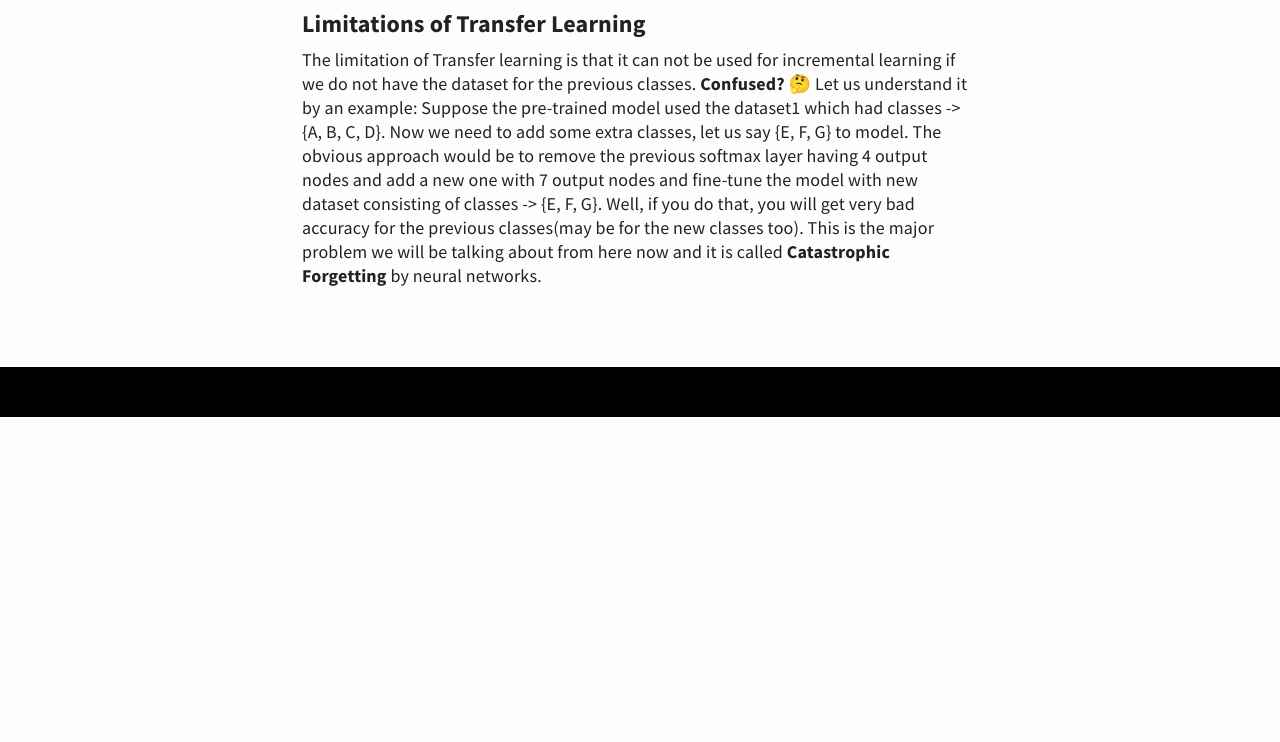
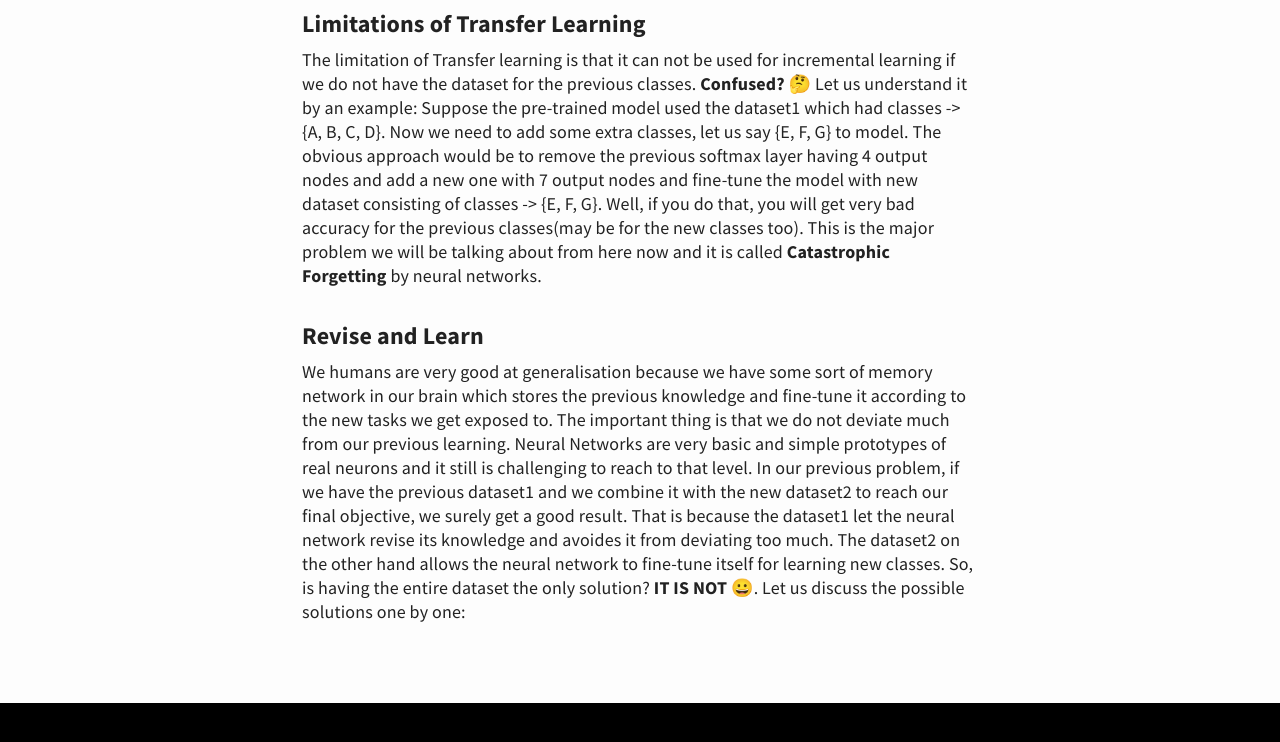
Before and after one commit to spraphul/blog, a Jekyll site: the page built from _posts/2019-12-15-IL1.md, in a window 1280 px wide and 900 px high, scrolled down 1604 px, cut to the strip 147-889 px from the top of the window. Built offline with Jekyll 4.4.1, drawn with Linux system fonts in a browser that asks for light colours; before the commit the page ends 2168 px from its top, so only the background shows below that.

Commit message:
Update 2019-12-15-IL1.md

```diff
--- a/_posts/2019-12-15-IL1.md
+++ b/_posts/2019-12-15-IL1.md
@@ -20,3 +20,6 @@ One of the famous start in the approaches of generalisation is **Transfer Learni
 The limitation of Transfer learning is that it can not be used for incremental learning if we do not have the dataset for the previous classes. **Confused? 🤔**
 Let us understand it by an example: Suppose the pre-trained model used the dataset1 which had classes -> {A, B, C, D}.
 Now we need to add some extra classes, let us say {E, F, G} to model. The obvious approach would be to remove the previous softmax layer having 4 output nodes and add a new one with 7 output nodes and fine-tune the model with new dataset consisting of classes -> {E, F, G}. Well, if you do that, you will get very bad accuracy for the previous classes(may be for the new classes too). This is the major problem we will be talking about from here now and it is called **Catastrophic Forgetting** by neural networks.
+
+#### Revise and Learn
+We humans are very good at generalisation because we have some sort of memory network in our brain which stores the previous knowledge and fine-tune it according to the new tasks we get exposed to. The important thing is that we do not deviate much from our previous learning. Neural Networks are very basic and simple prototypes of real neurons and it still is challenging to reach to that level. In our previous problem, if we have the previous dataset1 and we combine it with the new dataset2 to reach our final objective, we surely get a good result. That is because the dataset1 let the neural network revise its knowledge and avoides it from deviating too much. The dataset2 on the other hand allows the neural network to fine-tune itself for learning new classes. So, is having the entire dataset the only solution? **IT IS NOT** 😀. Let us discuss the possible solutions one by one:
```
